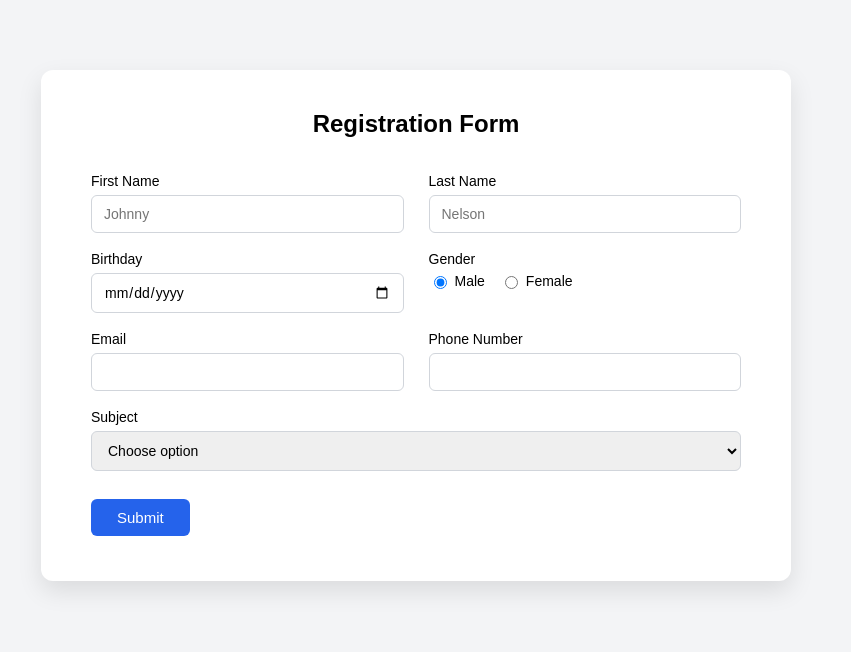
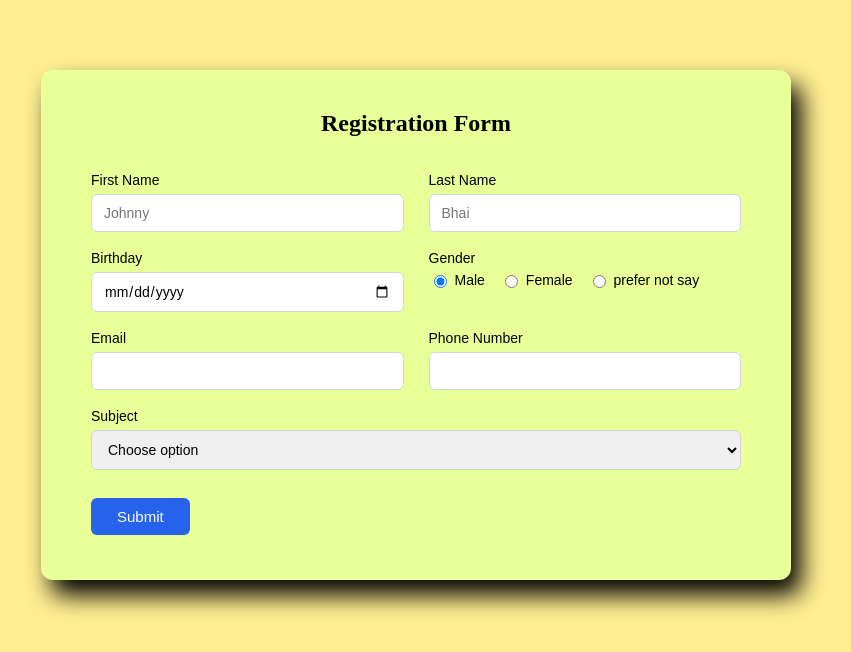
Before and after one commit to noonelaanvesh6/noonelaanvesh6, a plain HTML site: page index.html in a window 1280 px wide. Shown: the whole page, without its empty margins (224-1075 px from the left). Drawn offline with Linux system fonts and the light colour scheme.

Commit message:
Update index.html

```diff
--- a/index.html
+++ b/index.html
@@ -12,22 +12,24 @@
         body {
             margin: 0;
             padding: 0;
-            background: #f3f4f6;
+            background: #FEEE91;
         }
 
         .container {
             max-width: 750px;
             margin: 70px auto;
-            background: #fff;
+            background: #E9FF97;
             padding: 40px 50px 45px;
             border-radius: 12px;
-            box-shadow: 0 10px 25px rgba(0,0,0,0.10);
+            box-shadow: 10px 15px 25px #000000;
         }
 
         h2 {
             text-align: center;
             margin: 0 0 35px;
+            font-family: 'Times New Roman', Times, serif;
             font-weight: 600;
+            color: rgb(0, 0, 0);
         }
 
         form {
@@ -96,8 +98,11 @@
         }
 
         button:hover {
+            background-color: #000000;
             opacity: 0.95;
         }
+
+
     </style>
 </head>
 <body>
@@ -115,7 +120,7 @@
         <!-- Last Name -->
         <div>
             <label for="last-name">Last Name</label>
-            <input type="text" id="last-name" placeholder="Nelson">
+            <input type="text" id="last-name" placeholder="Bhai">
         </div>
 
         <!-- Birthday -->
@@ -136,6 +141,10 @@
                     <input type="radio" name="gender" value="female">
                     Female
                 </label>
+                <label>
+                    <input type="radio" name="gender" value="prefer not say">
+                    prefer not say
+                </label>
             </div>
         </div>
 
@@ -148,7 +157,7 @@
         <!-- Phone Number -->
         <div>
             <label for="phone">Phone Number</label>
-            <input type="tel" id="phone">
+            <input type="tel" id="phone" pattern="[0-9]"{10,}>
         </div>
 
         <!-- Subject (full width) -->
```
